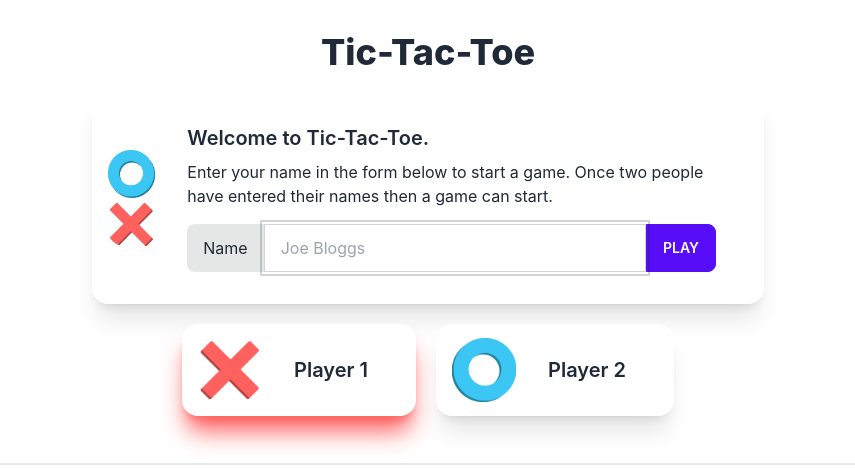
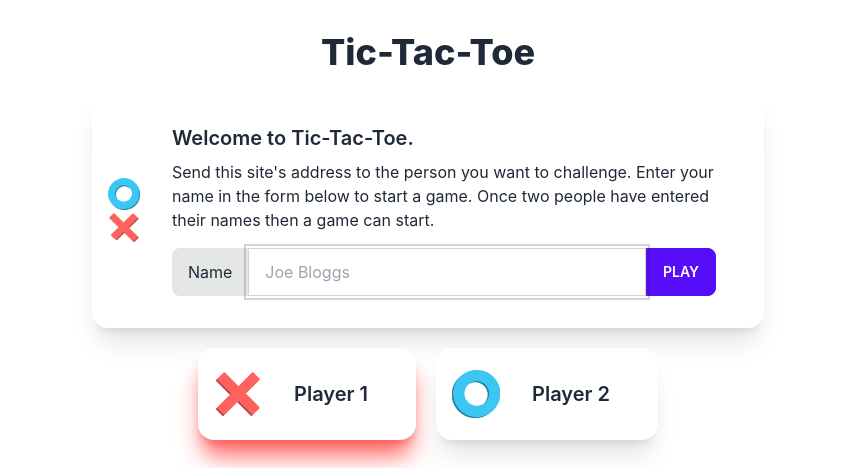
Before and after one commit to scoops82/tic-tac-toe-react-firebase, a React (Vite) app: page / in a window 1280 px wide. Shown: the top 468 px of the page, without its empty margins (212-1067 px from the left). Built offline with nearby package versions, Linux system fonts and the light colour scheme; no server answers; the database is empty.

Commit message:
added to welcome message

```diff
--- a/src/App.jsx
+++ b/src/App.jsx
@@ -40,7 +40,7 @@ function App() {
     player1Moves: [],
     player2Moves: [],
     message:
-      "Enter your name in the form below to start a game. Once two people have entered their names then a game can start.",
+      "Send this site's address to the person you want to challenge. Enter your name in the form below to start a game. Once two people have entered their names then a game can start.",
     buttonText: "Reset",
     buttonClassNames: "btn btn-error",
     formDisplay: "card-actions justify-center w-full",
@@ -418,7 +418,7 @@ function App() {
         player1Moves: [],
         player2Moves: [],
         message:
-          "Enter your name in the form below to start a game. Once two people have entered their names then a game can start.",
+          "Send this site's address to the person you want to challenge. Enter your name in the form below to start a game. Once two people have entered their names then a game can start.",
         buttonText: "Reset Game",
         buttonClassNames: "btn btn-error",
         formDisplay: "card-actions justify-center w-full",
@@ -492,7 +492,7 @@ function App() {
               }
             >
               <figure>
-                <img className="max-h-16" src={crossImage} alt="cross" />
+                <img className="max-h-12" src={crossImage} alt="cross" />
               </figure>
               <div className="card-body">
                 <h2 className="card-title">
@@ -509,7 +509,7 @@ function App() {
               }
             >
               <figure>
-                <img className="max-h-16" src={naughtImage} alt="naught" />
+                <img className="max-h-12" src={naughtImage} alt="naught" />
               </figure>
               <div className="card-body">
                 <h2 className="card-title">
```
